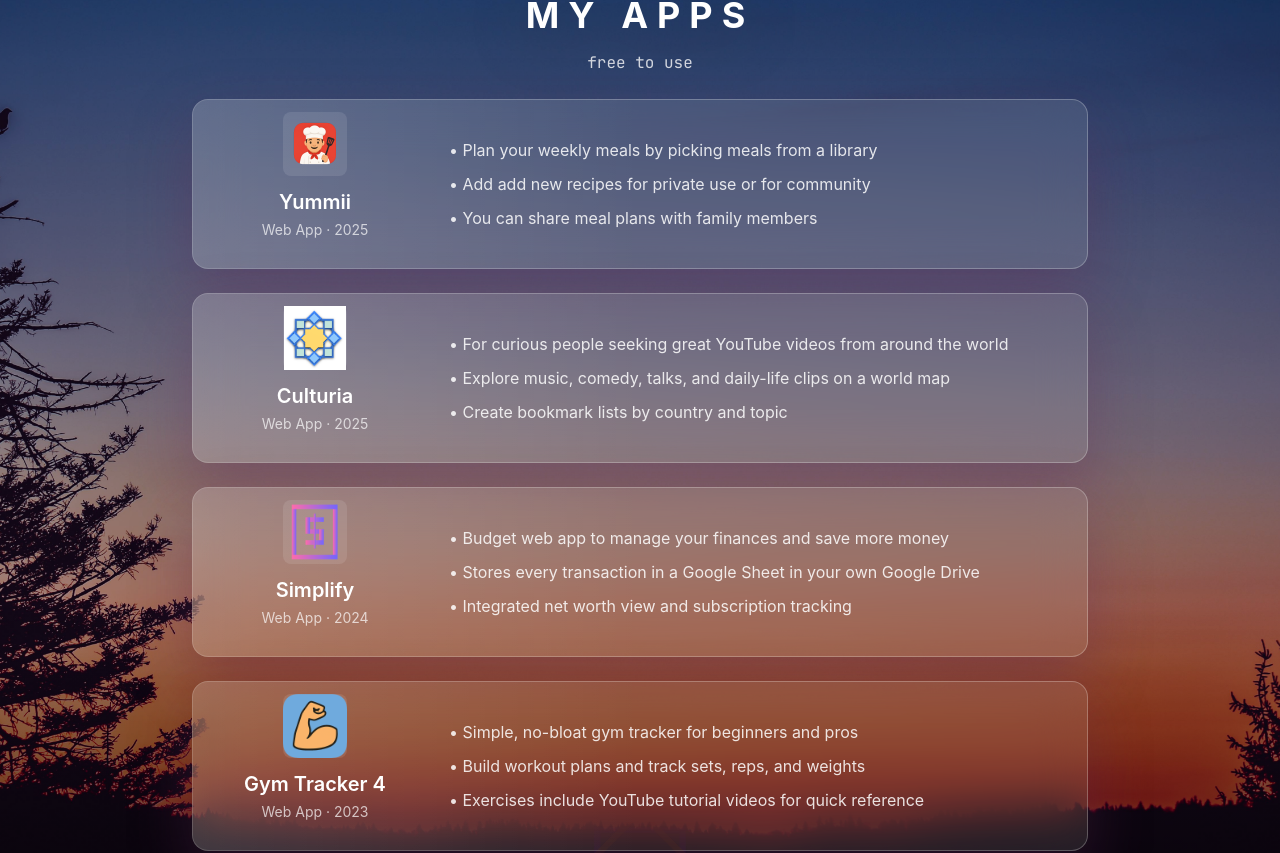
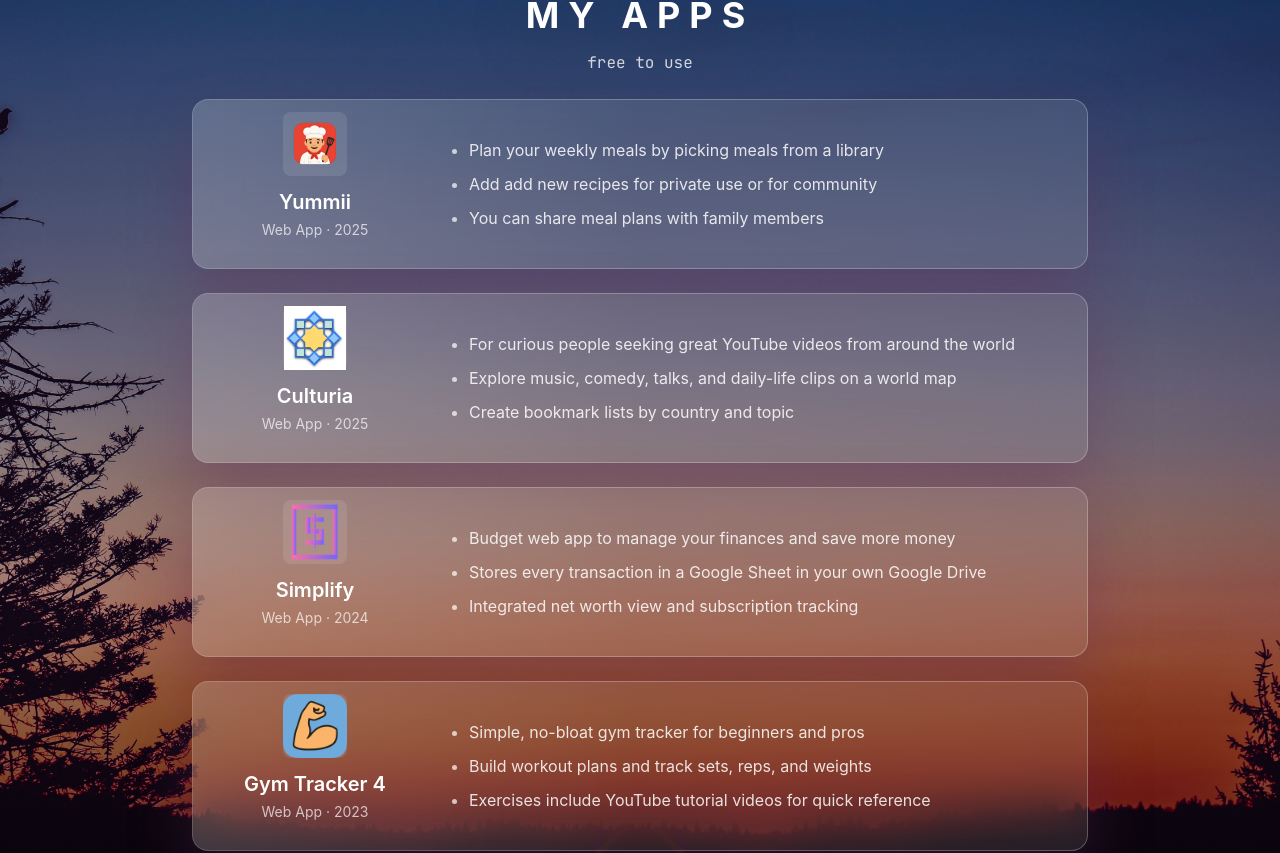
Before and after one commit to serdarsalim/serdarsalimhp, a Next.js app: page / in a window 1280 px wide. Shown: the part 1788-2641 px from the top of the page. Built offline with nearby package versions, Linux system fonts and the light colour scheme.

Commit message:
fixed the bullet points and the button in about me

```diff
--- a/app/components/Hero.tsx
+++ b/app/components/Hero.tsx
@@ -111,7 +111,7 @@
               <div className="pt-6 flex flex-wrap gap-3">
                 <a
                   href="#about"
-                  className="group relative inline-flex items-center gap-3 px-6 py-3 rounded-xl text-white font-light bg-white/10 backdrop-blur-md border border-white/30 shadow-lg hover:bg-white/20 transition-all duration-300 overflow-hidden"
+                  className="group relative inline-flex flex-none items-center gap-3 px-6 py-3 rounded-xl text-white font-light bg-white/10 backdrop-blur-md border border-white/30 shadow-lg hover:bg-white/20 transition-all duration-300 overflow-hidden"
                   style={{ fontFamily: 'var(--font-jetbrains)' }}
                 >
                   <span className="absolute inset-0 bg-linear-to-r from-indigo-200/0 via-white/20 to-purple-200/0 translate-x-[-120%] group-hover:translate-x-[120%] transition-transform duration-700" aria-hidden="true" />
@@ -124,7 +124,7 @@
                 </a>
                 <a
                   href="#projects"
-                  className="group relative inline-flex items-center gap-3 px-6 py-3 rounded-xl text-white font-light bg-white/5 backdrop-blur-md border border-white/30 shadow-lg hover:bg-white/15 transition-all duration-300 overflow-hidden"
+                  className="group relative inline-flex flex-none items-center gap-3 px-6 py-3 rounded-xl text-white font-light bg-white/5 backdrop-blur-md border border-white/30 shadow-lg hover:bg-white/15 transition-all duration-300 overflow-hidden"
                   style={{ fontFamily: 'var(--font-jetbrains)' }}
                   onClick={(event) => {
                     event.preventDefault();
--- a/app/components/ProjectCard.tsx
+++ b/app/components/ProjectCard.tsx
@@ -132,10 +132,14 @@
 
           {/* Right Column - Description */}
           <div className="flex items-center">
-            <div className="text-sm md:text-base text-white/85 leading-relaxed space-y-2">
-              {project.shortDescription.split('\n').map((line, index) => (
-                <p key={index}>{line}</p>
-              ))}
+            <div className="text-sm md:text-base text-white/85 leading-relaxed w-full">
+              <ul className="list-disc pl-5 space-y-2 marker:text-white/70">
+                {project.shortDescription.split('\n').map((line, index) => (
+                  <li key={index} className="pl-0">
+                    {line.replace(/^•\s*/, '')}
+                  </li>
+                ))}
+              </ul>
             </div>
           </div>
         </div>
--- a/app/page.tsx
+++ b/app/page.tsx
@@ -150,14 +150,14 @@
           <div className="flex justify-center pt-6 relative z-10">
             <a
               href="#projects"
-              className="group relative flex items-center gap-3 px-6 py-3 rounded-xl text-white font-light bg-white/10 backdrop-blur-md border border-white/30 shadow-lg hover:bg-white/20 transition-all duration-300 overflow-hidden uppercase tracking-wide text-sm w-full justify-center md:w-auto cursor-pointer"
+              className="group relative inline-flex items-center gap-3 px-6 py-3 rounded-xl text-white font-light bg-white/10 backdrop-blur-md border border-white/30 shadow-lg hover:bg-white/20 transition-all duration-300 overflow-hidden uppercase tracking-wide text-sm justify-center cursor-pointer"
               style={{ fontFamily: 'var(--font-jetbrains)' }}
               onClick={(event) => {
                 event.preventDefault();
                 document.getElementById('projects')?.scrollIntoView({ behavior: 'smooth' });
               }}
             >
-              <span className="relative flex items-center gap-3 justify-center w-full">
+              <span className="relative flex items-center gap-3 justify-center">
                 <span>My Apps</span>
                 <svg className="w-4 h-4 group-hover:translate-y-0.5 transition-transform duration-300" fill="none" stroke="currentColor" viewBox="0 0 24 24">
                   <path strokeLinecap="round" strokeLinejoin="round" strokeWidth={2} d="M12 5v14m0 0l6-6m-6 6l-6-6" />
```
